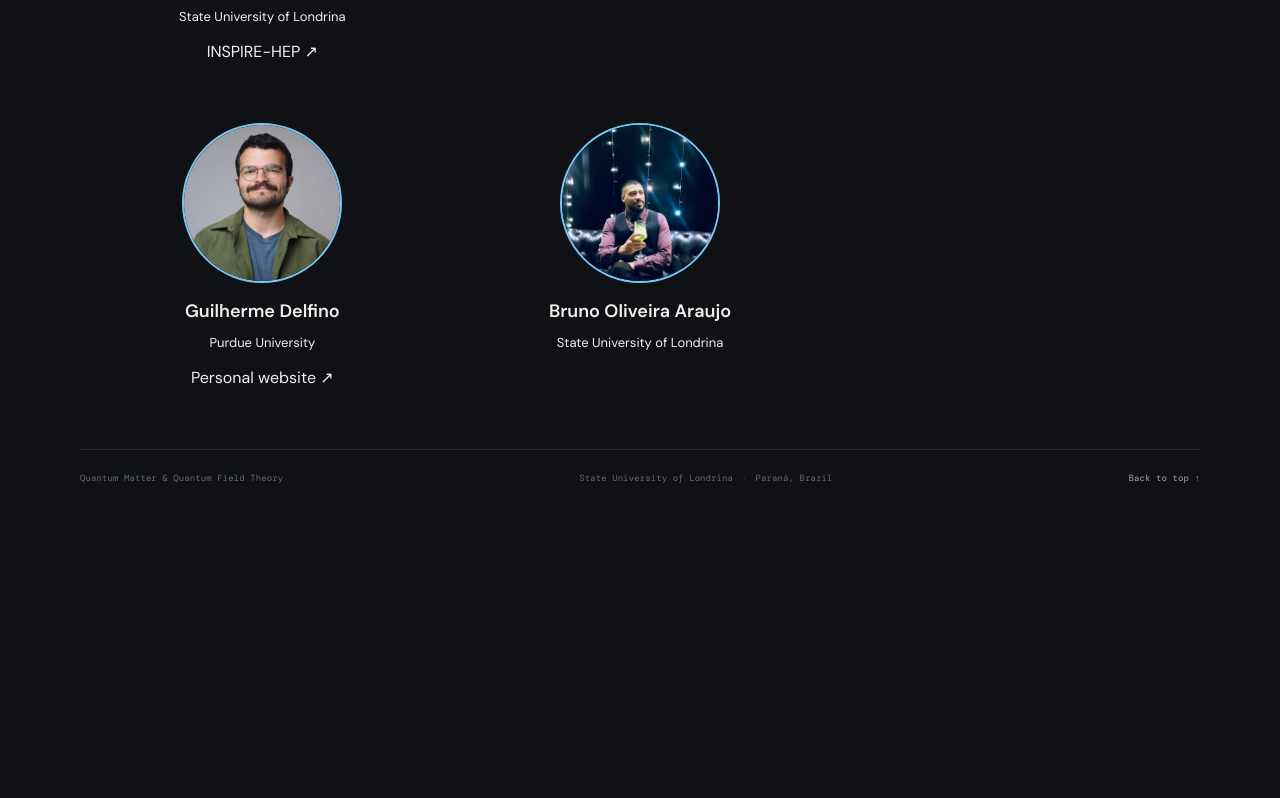
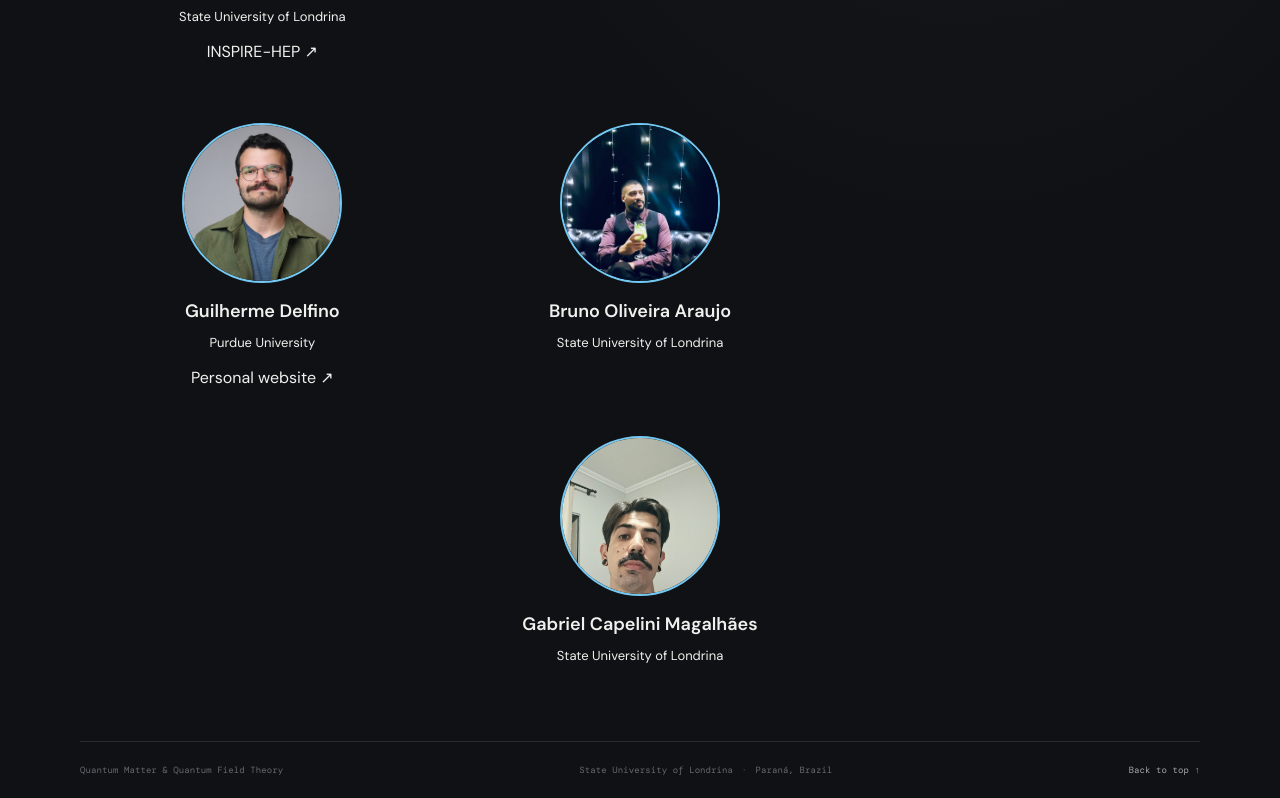
Before and after one commit to Quantum-Matter-and-Quantum-Field-Theory/quantum-matter-and-quantum-field-theory.github.io, a plain HTML site: page members.html in a window 1280 px wide. Shown: the part 554-1352 px from the top of the page. Before the commit the page ends 1060 px from the top, so only its background shows below. Drawn offline with nearby package versions, Linux system fonts and the light colour scheme.

Commit message:
Add member card for Gabriel Capelini Magalhães

```diff
--- a/members.html
+++ b/members.html
@@ -119,6 +119,21 @@
 
 </div>
 
+
+<!-- Gabriel Capelini Magalhães -->
+<article class="member-card">
+
+  <img class="member-photo"
+       src="images/members/gabriel-capelini-magalhaes.jpeg"
+       alt="Gabriel Capelini Magalhães">
+
+  <h3>Gabriel Capelini Magalhães</h3>
+
+  <p>State University of Londrina</p>
+
+</article>
+
+
         </section>
       </main>
       <footer class="site-footer"><span>Quantum Matter &amp; Quantum Field Theory</span><span>State University of Londrina <span class="footer-divider">·</span> Paraná, Brazil</span><a href="#top">Back to top ↑</a></footer>
```
